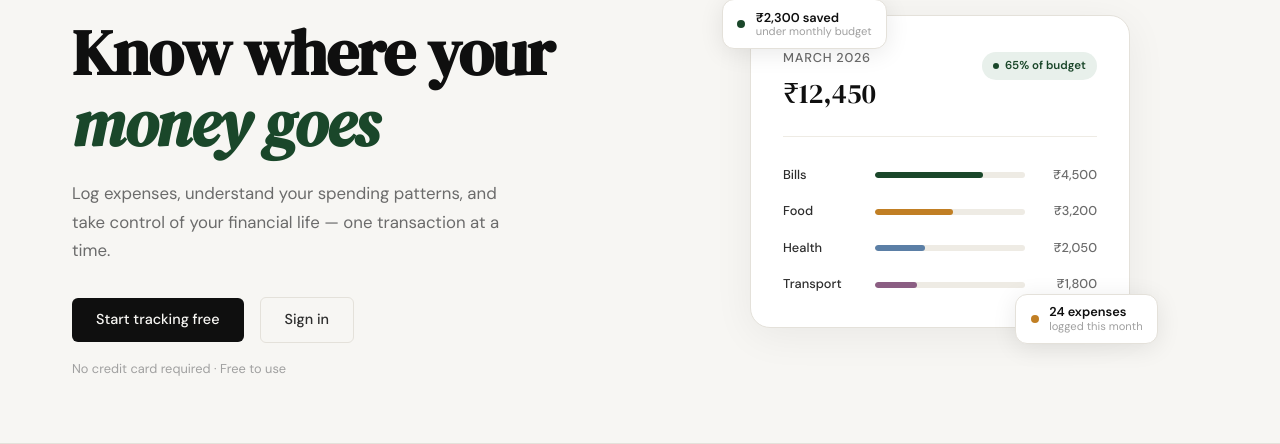
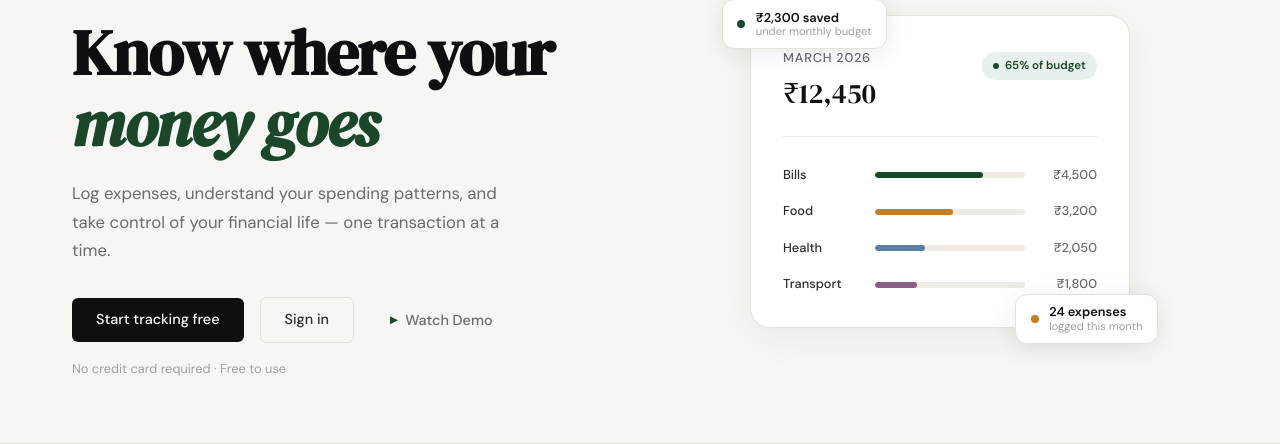
Before and after one commit to codeantik/spendly, a Flask app: page / in a window 1280 px wide. Shown: the part 177-621 px from the top of the page. Run offline with Flask 3, Linux system fonts and the light colour scheme.

Commit message:
added demo video button

```diff
--- a/static/css/style.css
+++ b/static/css/style.css
@@ -374,6 +374,29 @@ a { color: inherit; text-decoration: none; }
     color: var(--ink);
 }
 
+.btn-demo {
+    display: inline-flex;
+    align-items: center;
+    gap: 0.45rem;
+    background: transparent;
+    color: var(--ink-muted);
+    padding: 0.65rem 1.25rem;
+    border-radius: var(--radius-sm);
+    font-family: var(--font-body);
+    font-size: 0.9rem;
+    font-weight: 500;
+    border: none;
+    cursor: pointer;
+    transition: color 0.2s;
+}
+
+.btn-demo:hover { color: var(--ink); }
+
+.btn-demo-icon {
+    font-size: 0.65rem;
+    color: var(--accent);
+}
+
 /* ------------------------------------------------------------------ */
 /* Features section                                                    */
 /* ------------------------------------------------------------------ */
--- a/static/js/main.js
+++ b/static/js/main.js
@@ -1 +1,7 @@
 // main.js — students will add JavaScript here as features are built
+
+const VIDEO_URL = "https://www.youtube.com/watch?v=YOUR_VIDEO_ID";
+
+function openDemo() {
+    window.open(VIDEO_URL, "_blank", "noopener,noreferrer");
+}
--- a/templates/landing.html
+++ b/templates/landing.html
@@ -19,6 +19,9 @@
         <div class="hero-actions">
             <a href="{{ url_for('register') }}" class="btn-primary">Start tracking free</a>
             <a href="{{ url_for('login') }}" class="btn-ghost">Sign in</a>
+            <button class="btn-demo" onclick="openDemo()">
+                <span class="btn-demo-icon">▶</span> Watch Demo
+            </button>
         </div>
         <p class="hero-trust">No credit card required &middot; Free to use</p>
     </div>
```
